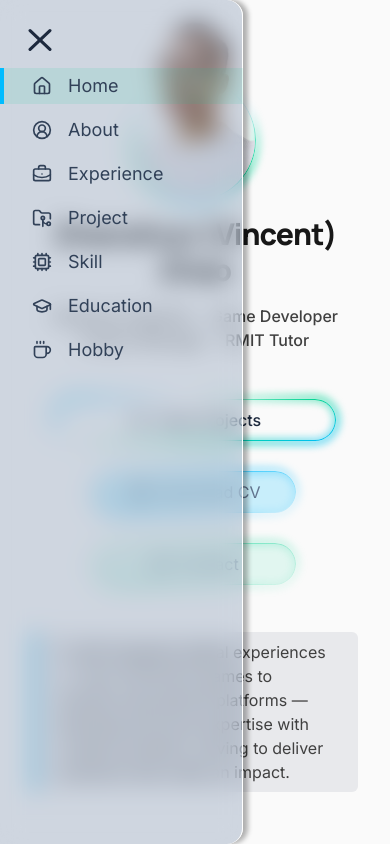
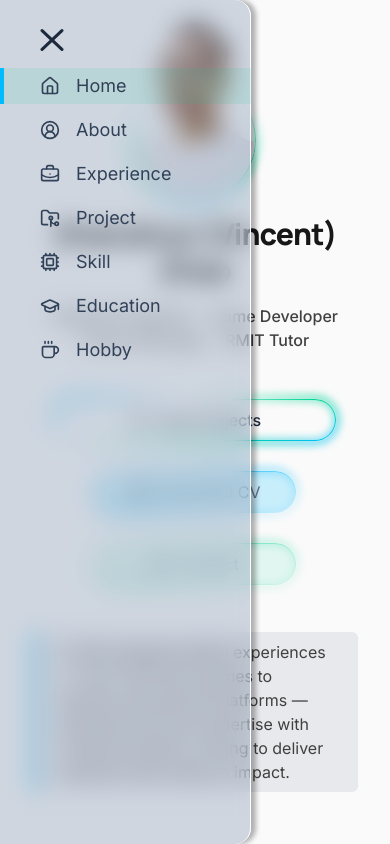
Before and after one commit to ZHENSHUO-ZHAO/portfolio, a React (Vite) app: page / in a window 390 px wide. Both pictures are taken after a click on the button "Open menu". Shown: the top 844 px of the page. Built offline with nearby package versions, Linux system fonts and the light colour scheme.

Commit message:
Fixed mobile router toggle button position to fit the revised page horizontal margins.

```diff
--- a/src/components/router/MobileRouter.tsx
+++ b/src/components/router/MobileRouter.tsx
@@ -45,7 +45,7 @@ export default function MobileRouter({ routes }: { routes: RouterData }) {
         <nav
           aria-label="Primary"
           aria-hidden={!isOpen}
-          className="relative overflow-y-auto pt-17 w-fit min-w-20 max-w-full h-screen pointer-events-auto"
+          className="relative overflow-y-auto pt-17 w-fit min-w-23 max-w-full h-screen pointer-events-auto"
         >
           <BackgroundClip />
           <div className="relative">
@@ -65,7 +65,7 @@ export default function MobileRouter({ routes }: { routes: RouterData }) {
                         to={item.to}
                         end={item.end}
                         className={({ isActive }) =>
-                          `relative pl-7 pr-20 mr-3 py-1 whitespace-nowrap flex items-center gap-4 ${
+                          `relative pl-9 pr-20 mr-3 py-1 whitespace-nowrap flex items-center gap-4 ${
                             isActive
                               ? "border-l-4 border-l-accent bg-complement/10"
                               : "border-l-4 border-l-transparent"
@@ -100,7 +100,7 @@ function MenuToggle({
   return (
     <button
       ref={ref}
-      className="fixed top-5 left-5 z-1 size-10 p-2 cursor-pointer pointer-events-auto"
+      className="fixed top-5 left-8 z-1 size-10 p-2 cursor-pointer pointer-events-auto"
       onClick={() => setIsOpen((state) => !state)}
       aria-expanded={isOpen}
       aria-label={isOpen ? "Close menu" : "Open menu"}
@@ -152,7 +152,7 @@ function Path(pathProps: PathProps) {
 
 const backgroundVariants: Variants = {
   open: (height = 1000) => ({
-    clipPath: `circle(${height * 2}px at 40px 40px)`,
+    clipPath: `circle(${height * 2}px at 52px 40px)`,
     transition: {
       type: "spring",
       stiffness: 20,
@@ -160,7 +160,7 @@ const backgroundVariants: Variants = {
     },
   }),
   closed: {
-    clipPath: "circle(24px at 40px 40px)",
+    clipPath: "circle(24px at 52px 40px)",
     transition: {
       delay: 0.2,
       type: "spring",
--- a/src/pages/PageBase.tsx
+++ b/src/pages/PageBase.tsx
@@ -14,7 +14,7 @@ export default function PageBase({
 }) {
   const headingClassName = "mb-2";
   return (
-    <main className="px-8">
+    <main className="px-8 lg:px-0">
       <header className={`mb-2 ${headerClassName || ""}`}>
         {headerElement ? (
           headerElement(headingClassName)
```
